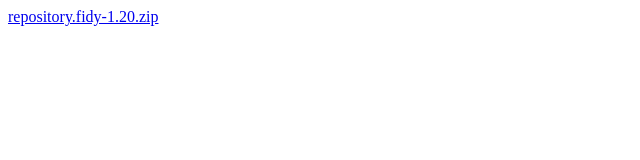
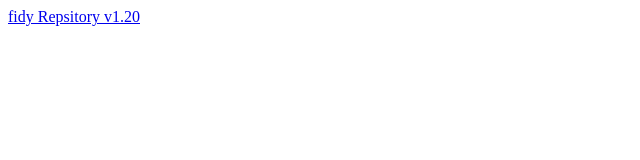
Before and after one commit to fidyBG/fidy.repository, a plain HTML site: page index.html in a window 1280 px wide. Shown: the full height of the page, 0-640 px from the left. Drawn offline with Linux system fonts and the light colour scheme.

Commit message:
Update index.html

```diff
--- a/index.html
+++ b/index.html
@@ -1,5 +1,5 @@
 <html>
 <body>
-<a href="repository.fidy-1.20.zip">repository.fidy-1.20.zip</a>
+<a href="repository.fidy-1.20.zip">fidy Repsitory v1.20</a>
 </body>
 </html>
```
